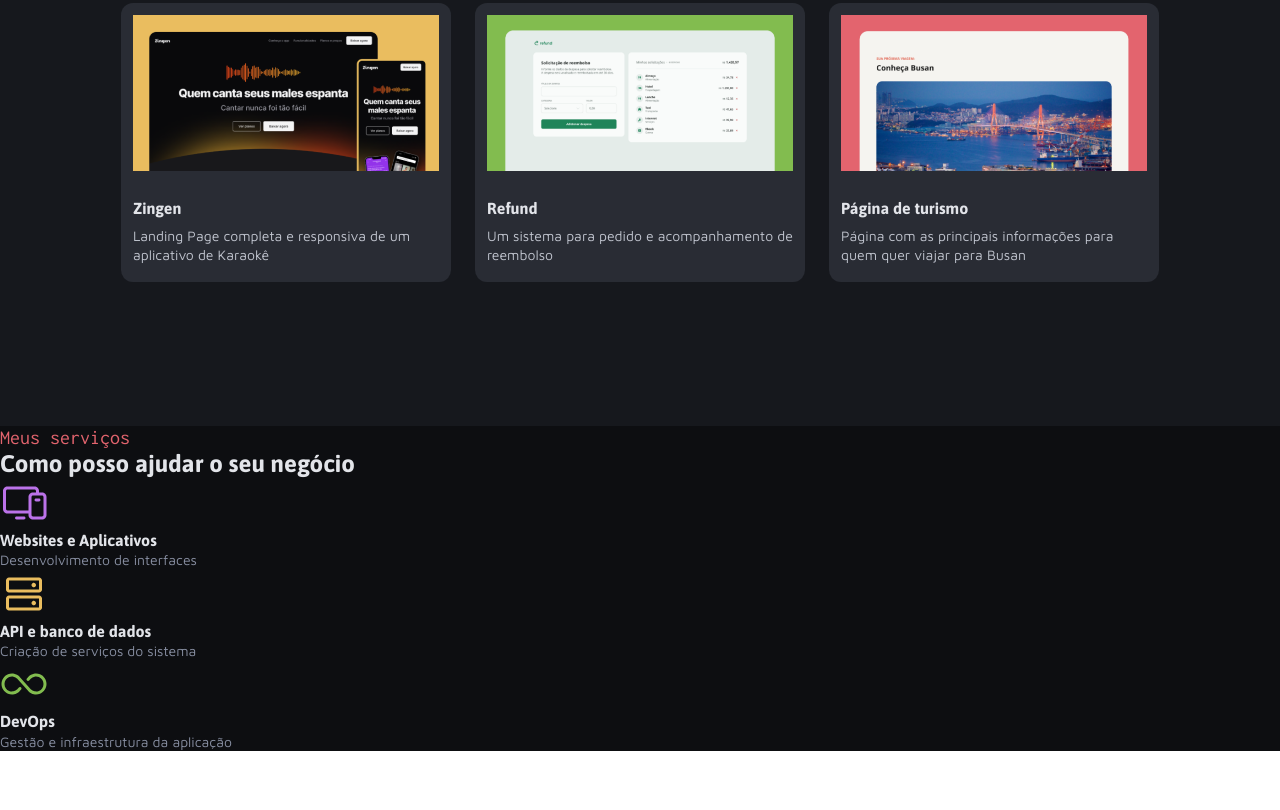
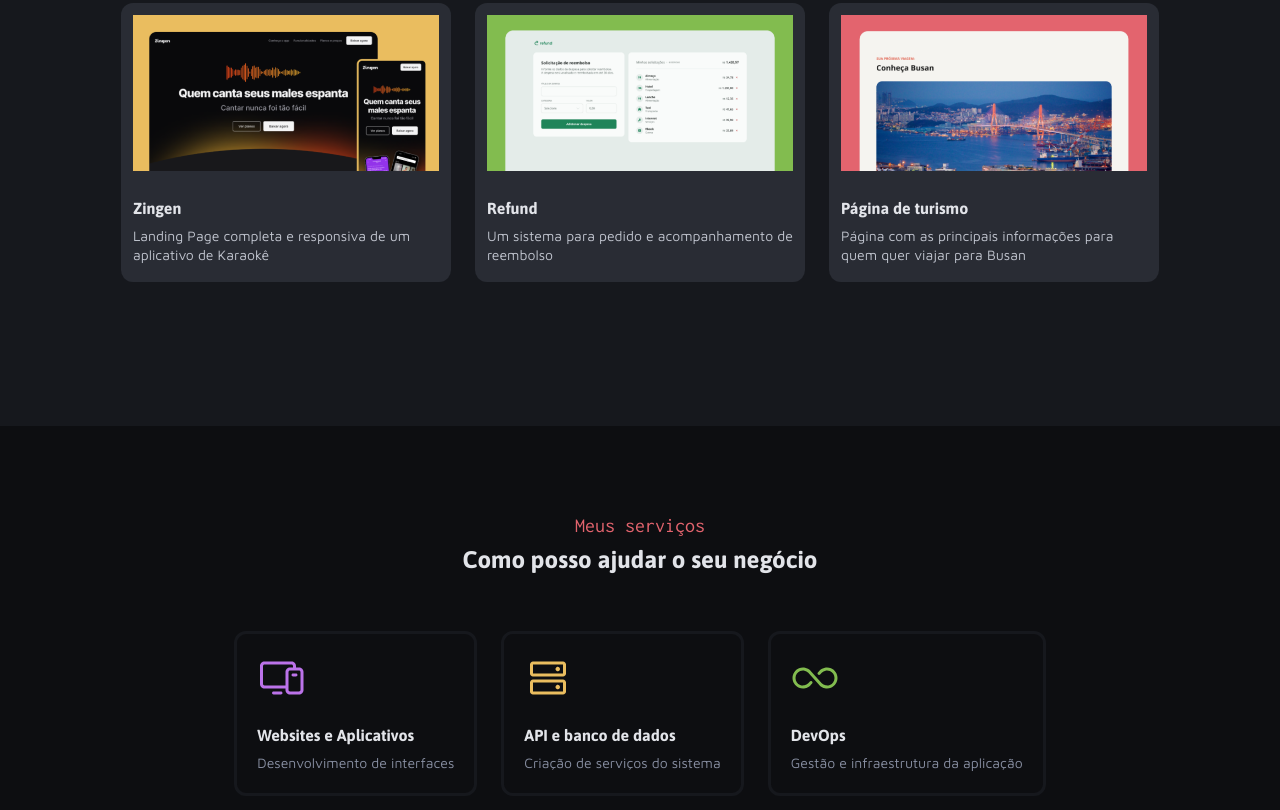
Before and after one commit to arakakimath/RsFullstackChallenge02-PortfolioDev, a plain HTML site: page index.html in a window 1280 px wide. Shown: the part 1248-2058 px from the top of the page. Before the commit the page ends 1999 px from the top, so only its background shows below. Drawn offline with Linux system fonts and the light colour scheme.

Commit message:
services end

```diff
--- a/index.html
+++ b/index.html
@@ -119,7 +119,7 @@
       <h3 class="subtitle"><span>Meus serviços</span></h3>
       <h2 class="title-md">Como posso ajudar o seu negócio</h2>
     </div>
-    <div>
+    <div class="grid grid-flow-col">
       <div>
         <img src="assets/icons/Devices.svg" alt="ícone de dispositivos">
         <h2 class="title-sm">Websites e Aplicativos</h2>
--- a/styles/services.css
+++ b/styles/services.css
@@ -0,0 +1,24 @@
+#services {
+  justify-items: center;
+  padding-block: 88px 120px;
+  gap: 56px;
+  > div:nth-child(1) {
+    justify-items: center;
+    h3 {
+      margin-bottom: 8px;
+    }
+  }
+
+  > div:nth-child(2) {
+    gap: 24px;
+    div {
+      padding: 20px;
+      border:solid var(--gray-200);
+      border-radius: 12px;
+      h2 {
+        margin-block: 20px 8px;
+      }
+    }
+  }
+
+}
```
